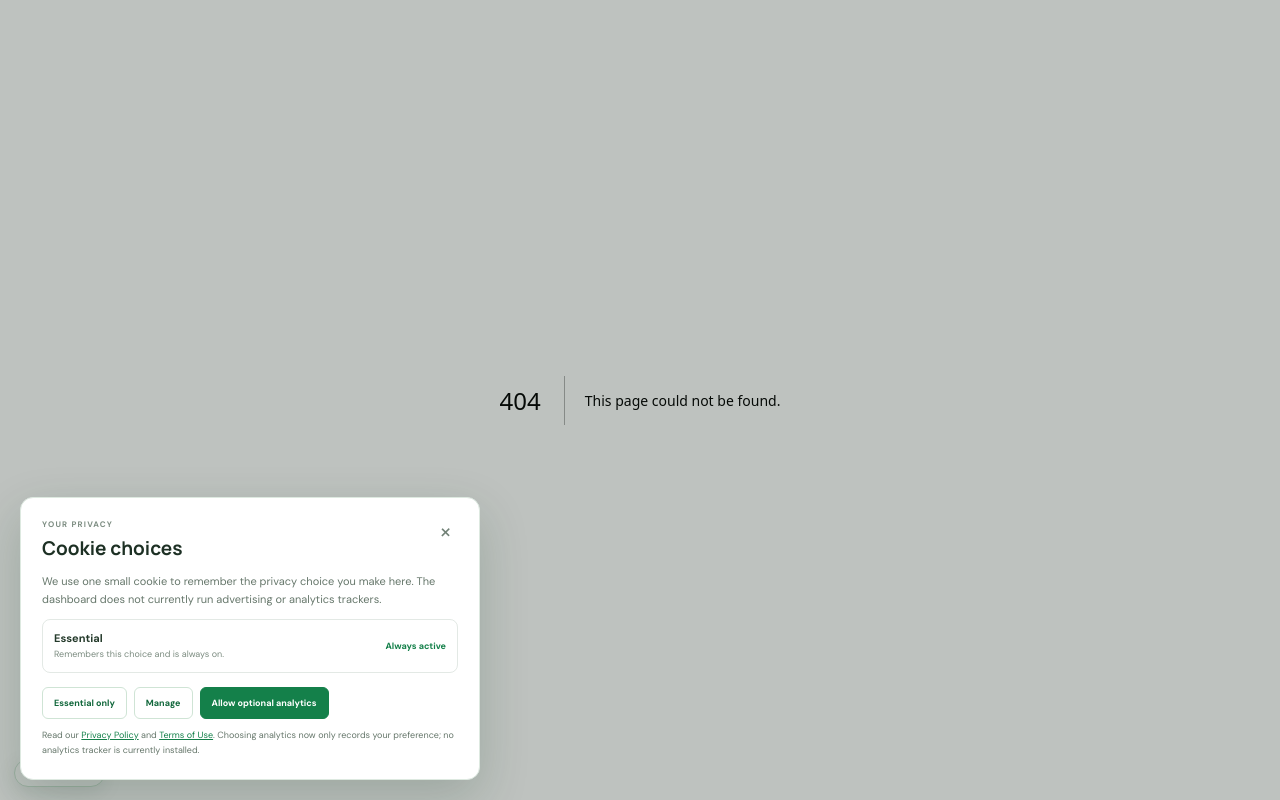
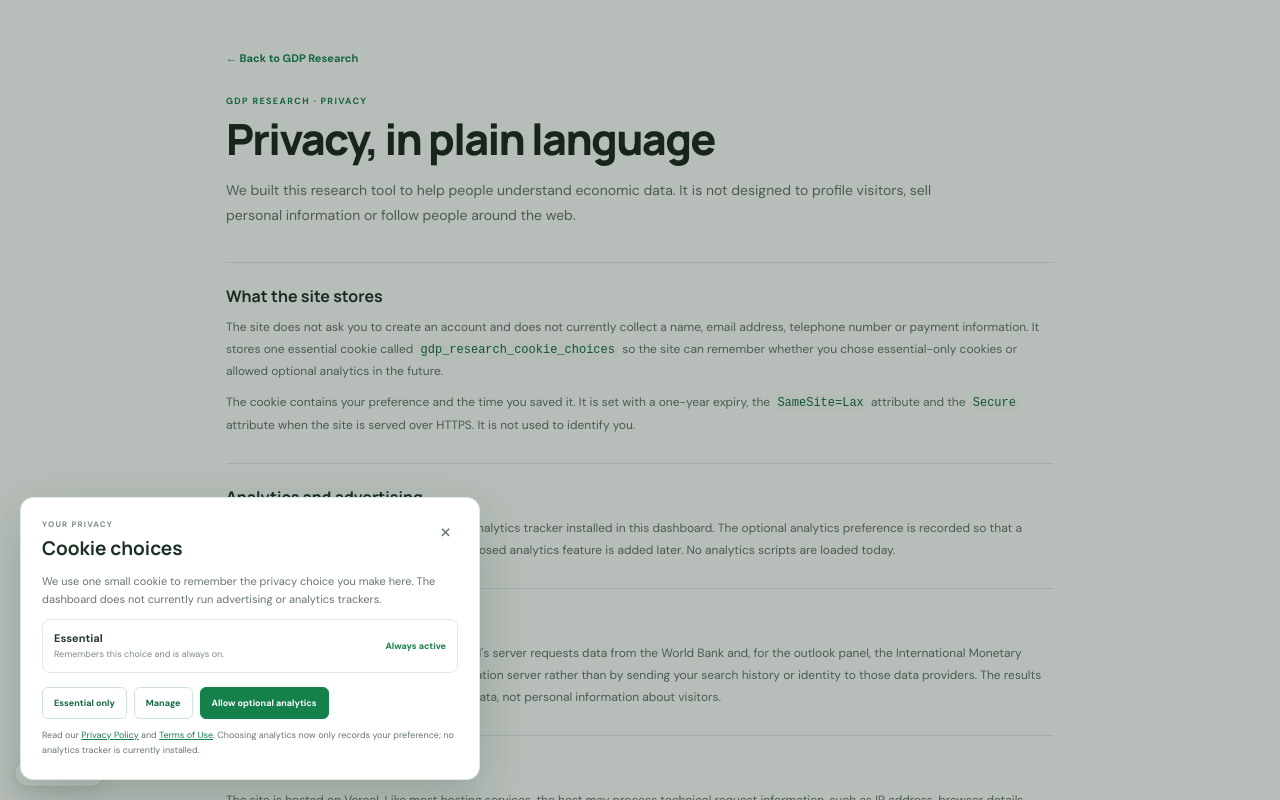
Before and after one commit to paulndwekia/gdp-dashboard, a Next.js app: page /privacy in a window 1280 px wide. Before the commit this address had no page. Shown: the top 800 px of the page. Built offline with nearby package versions, Linux system fonts and the light colour scheme.

Commit message:
Publish plain-language privacy policy

```diff
--- /dev/null
+++ b/app/privacy/page.tsx
@@ -0,0 +1,49 @@
+import Link from "next/link";
+
+export const metadata = {
+  title: "Privacy Policy | GDP Research",
+  description: "How GDP Research handles website data and cookie preferences.",
+};
+
+export default function PrivacyPage() {
+  return (
+    <main className="legal-shell">
+      <Link className="legal-back" href="/">← Back to GDP Research</Link>
+      <div className="eyebrow">GDP RESEARCH · PRIVACY</div>
+      <h1>Privacy, in plain language</h1>
+      <p className="legal-lead">We built this research tool to help people understand economic data. It is not designed to profile visitors, sell personal information or follow people around the web.</p>
+
+      <section className="legal-section">
+        <h2>What the site stores</h2>
+        <p>The site does not ask you to create an account and does not currently collect a name, email address, telephone number or payment information. It stores one essential cookie called <code>gdp_research_cookie_choices</code> so the site can remember whether you chose essential-only cookies or allowed optional analytics in the future.</p>
+        <p>The cookie contains your preference and the time you saved it. It is set with a one-year expiry, the <code>SameSite=Lax</code> attribute and the <code>Secure</code> attribute when the site is served over HTTPS. It is not used to identify you.</p>
+      </section>
+
+      <section className="legal-section">
+        <h2>Analytics and advertising</h2>
+        <p>There is currently no advertising network or analytics tracker installed in this dashboard. The optional analytics preference is recorded so that a choice can be remembered if a properly disclosed analytics feature is added later. No analytics scripts are loaded today.</p>
+      </section>
+
+      <section className="legal-section">
+        <h2>Economic data sources</h2>
+        <p>When you explore an indicator, the dashboard's server requests data from the World Bank and, for the outlook panel, the International Monetary Fund. These requests are made by the application server rather than by sending your search history or identity to those data providers. The results shown are economic observations and metadata, not personal information about visitors.</p>
+      </section>
+
+      <section className="legal-section">
+        <h2>Hosting and security logs</h2>
+        <p>The site is hosted on Vercel. Like most hosting services, the host may process technical request information, such as IP address, browser details, timestamps and error events, to deliver the service, protect it and diagnose faults. That processing is governed by the hosting provider's own privacy terms and retention settings.</p>
+      </section>
+
+      <section className="legal-section">
+        <h2>Retention and your choices</h2>
+        <p>Your cookie preference remains in your browser for up to one year, unless you clear it sooner. Use the “Cookie choices” control on the site to change your preference. You can also clear site cookies through your browser settings.</p>
+      </section>
+
+      <section className="legal-section">
+        <h2>Changes to this policy</h2>
+        <p>If the dashboard begins using accounts, analytics, contact forms, advertising or other personal-data features, this policy must be reviewed and updated before those features are enabled. The policy should be checked again before a public launch to confirm that it matches the final hosting configuration and applicable privacy obligations.</p>
+      </section>
+      <footer className="legal-footer"><Link href="/">GDP Research</Link> · <Link href="/terms">Terms of Use</Link></footer>
+    </main>
+  );
+}
```
